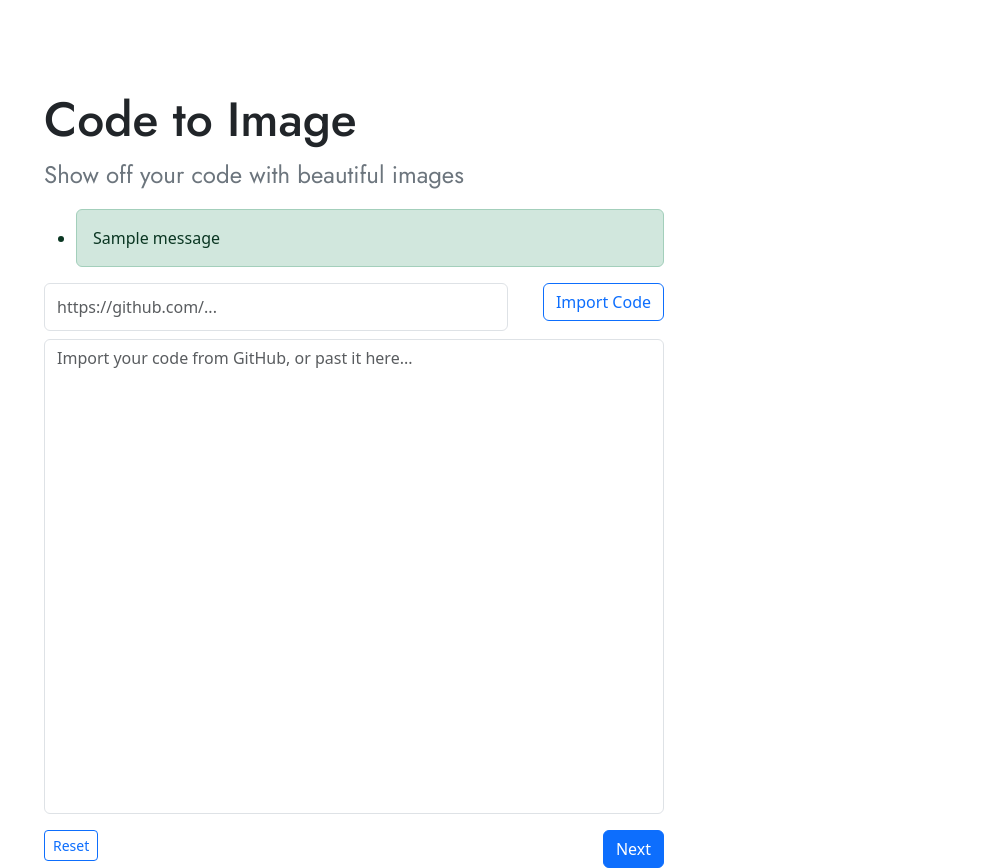
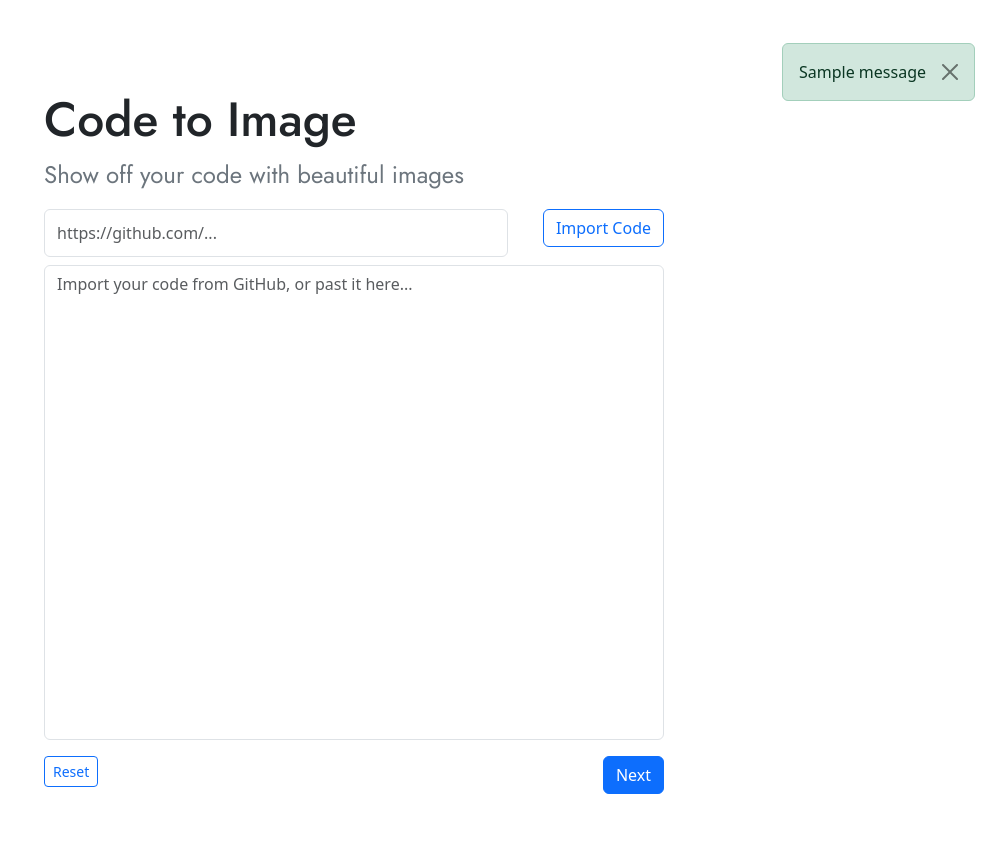
Before and after one commit to Laponski/code-image-generator, a Flask app: page / in a window 1280 px wide. Shown: the whole page, without its empty margins (286-1280 px from the left). After the commit the page ends 794 px from the top, so only its background shows below. Run offline with Flask 3, Linux system fonts and the light colour scheme; one stand-in notice (Sample message) is shown.

Commit message:
style: finished home page

```diff
--- a/templates/base.html
+++ b/templates/base.html
@@ -13,6 +13,20 @@
     <link href="https://fonts.googleapis.com/css2?family=Jost:ital,wght@0,100..900;1,100..900&display=swap" rel="stylesheet">
 
   </head>
+
+  <div class="position-absolute top-0 end-0" style="margin-top: 43px;">
+      {% with messages = get_flashed_messages(with_categories=true) %}
+        {% if messages %}
+            {% for category, message in messages %}
+              <div class="alert alert-{{ category }} alert-dismissible fade show d-flex justify-content-between align-items-center" style="margin-right: 19px;" role="alert">
+                {{ message }}
+                <button type="button" class="btn-close" data-bs-dismiss="alert" aria-label="Close"></button>
+              </div>
+            {% endfor %}
+        {% endif %}
+      {% endwith %}
+  </div>
+
   <div style="width: 620px; margin: auto; margin-top: 91px;">
     <body>
       <h1 style="text-align: left; font-size: 48px; font-family: 'Jost', sans-serif;">
@@ -22,15 +36,7 @@
         Show off your code with beautiful images
       </p>
 
-      {% with messages = get_flashed_messages(with_categories=true) %}
-        {% if messages %}
-          <ul >
-            {% for category, message in messages %}
-              <li class="alert alert-{{ category }}" role="alert">{{ message }}</li>
-            {% endfor %}
-          </ul>
-        {% endif %}
-      {% endwith %}
+
 
       <main>
         {% block content %}
@@ -39,4 +45,5 @@
       <script src="https://cdn.jsdelivr.net/npm/bootstrap@5.3.3/dist/js/bootstrap.bundle.min.js" integrity="sha384-YvpcrYf0tY3lHB60NNkmXc5s9fDVZLESaAA55NDzOxhy9GkcIdslK1eN7N6jIeHz" crossorigin="anonymous"></script>
     </body>
   </div>
+
 </html>
```
